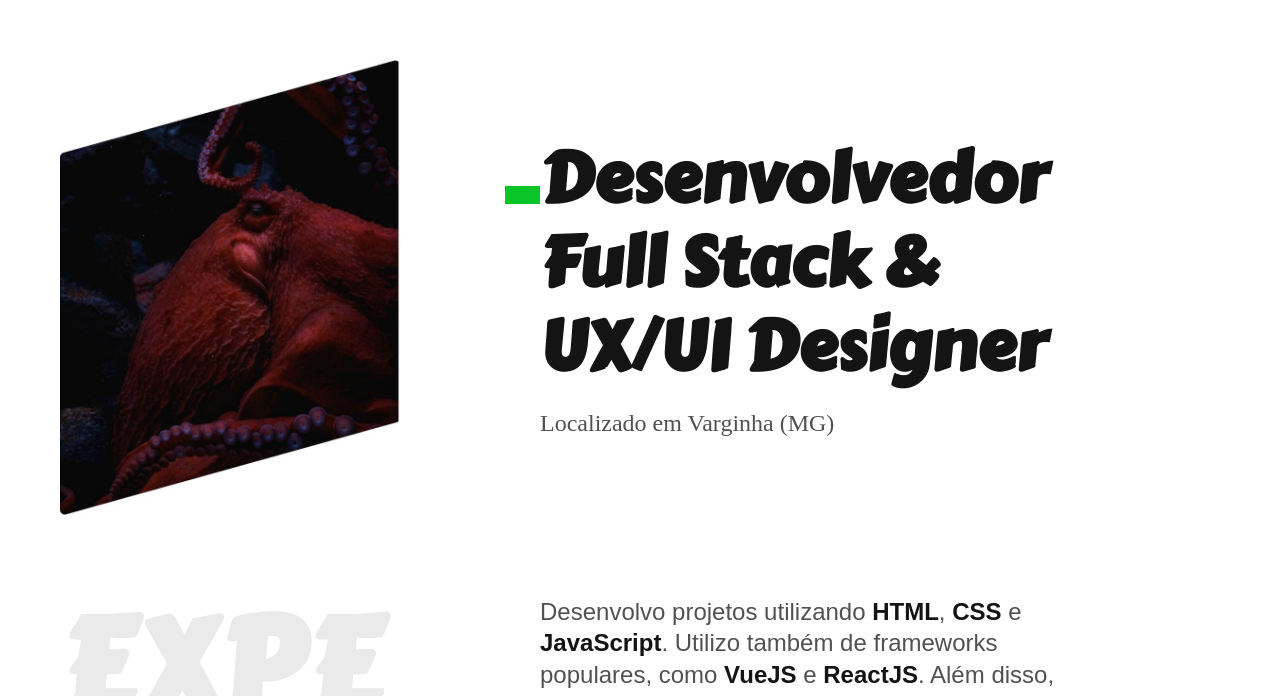
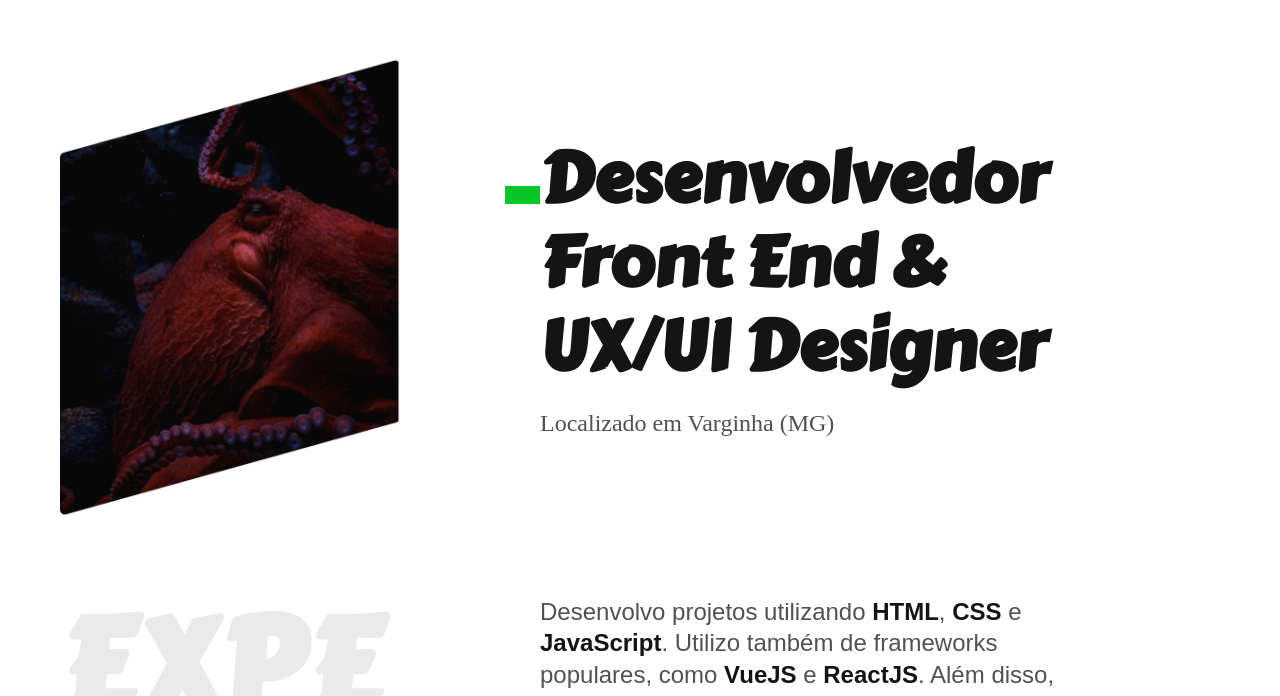
Before and after one commit to daryud/daryud.github.io, a website: page index.html in a window 1280 px wide. Shown: the part 104-800 px from the top of the page. Drawn offline with Linux system fonts and the light colour scheme; a web font is replaced by a local one.

Commit message:
Update index.html

```diff
--- a/index.html
+++ b/index.html
@@ -26,7 +26,7 @@
     <main class="introducao">
         <img src="/img/Perfil.jpg" alt="Polvo">
         <div class="introducao__texto">
-            <h1>Desenvolvedor<br>Full Stack &<br>UX/UI Designer</h1>
+            <h1>Desenvolvedor<br>Front End &<br>UX/UI Designer</h1>
             <p>Localizado em Varginha (MG)</p>
         </div>
     </main>
```
